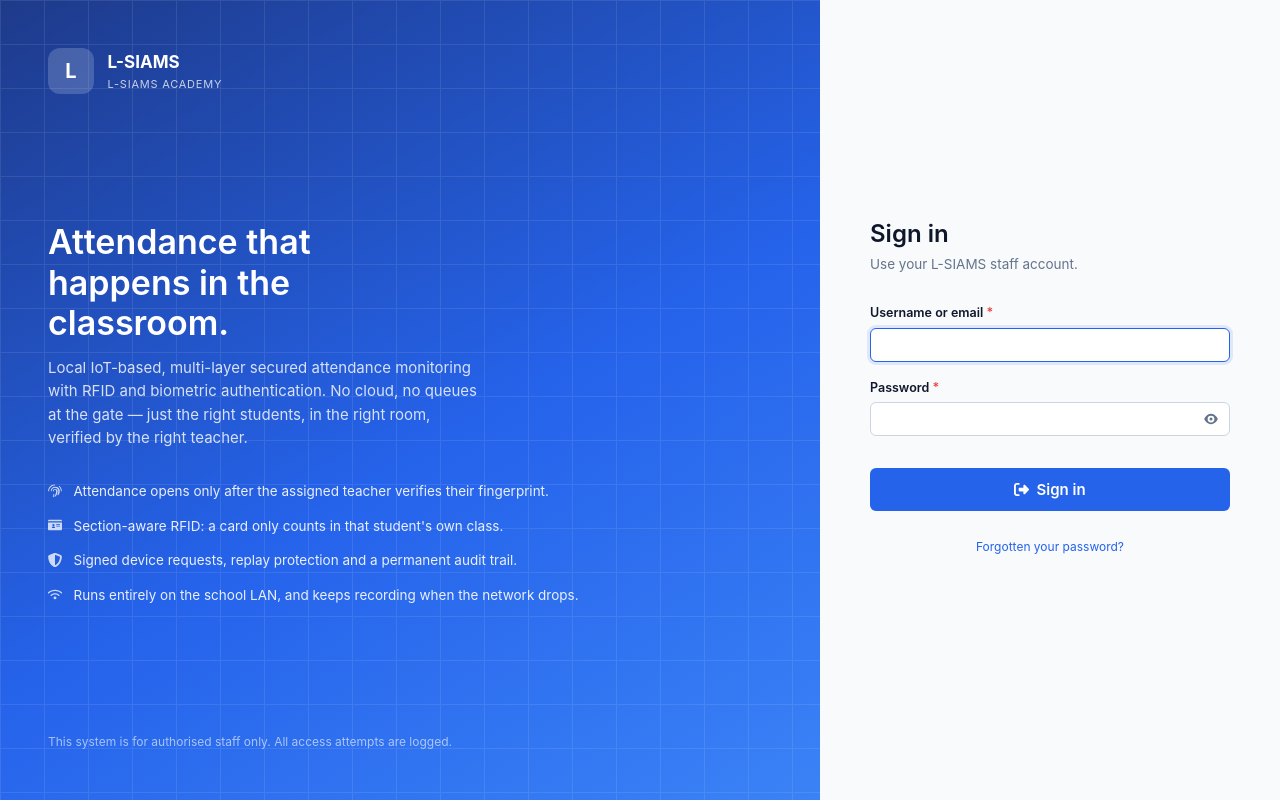
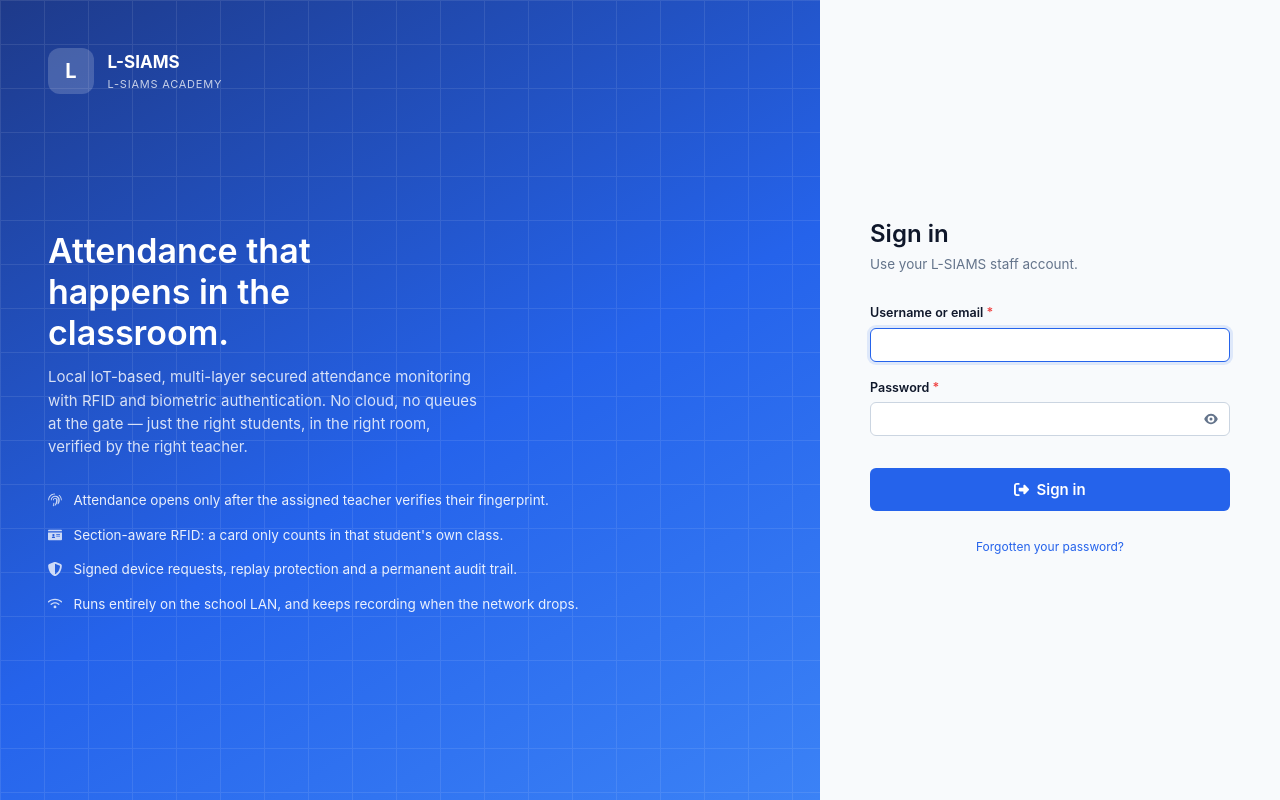
Before and after one commit to Chedisss/L-SIAMS, a PHP site: page /login in a window 1280 px wide. Run offline with PHP 8.4, Linux system fonts and the light colour scheme; data comes from the database, SQL or seed files in the repository; data that the repository does not hold is empty.

Commit message:
Update auth.php

```diff
--- a/app/Views/layouts/auth.php
+++ b/app/Views/layouts/auth.php
@@ -95,7 +95,7 @@
         </div>
 
         <div class="auth-hero__footer">
-            This system is for authorised staff only. All access attempts are logged.
+
         </div>
     </aside>
 
```
